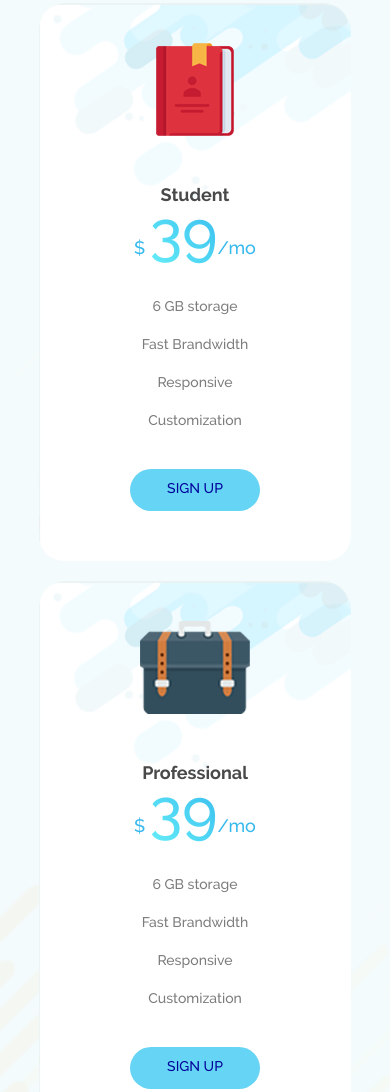
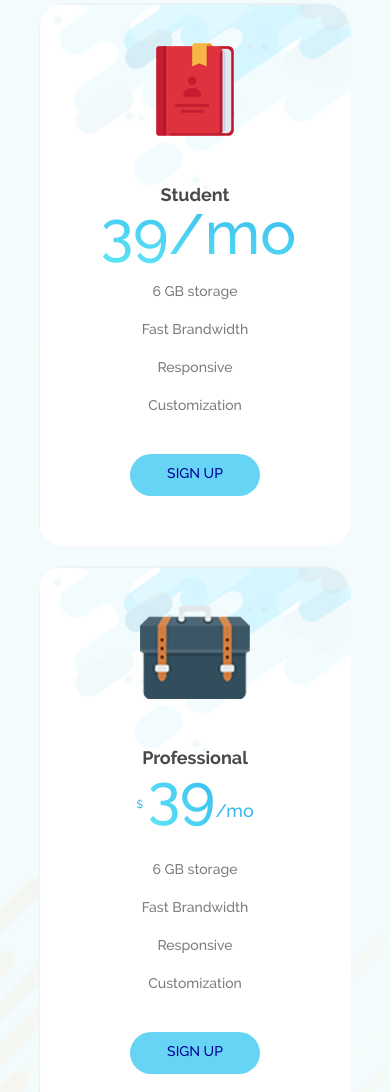
Before and after one commit to AlexSott/AlexSott.github.io, a plain HTML site: page index.html in a window 390 px wide. Shown: the part 4559-5651 px from the top of the page. Drawn offline with nearby package versions, Linux system fonts and the light colour scheme; files whose address does not match are found by name.

Commit message:
hamburger

```diff
--- a/index.html
+++ b/index.html
@@ -9,7 +9,7 @@
 
 	<link rel="stylesheet" href="css/reset.css">
 	<link rel="stylesheet" href="css/style.css">
-	<!-- <script src="js/less.min.js"></script> -->
+	<script src="https://code.jquery.com/jquery-3.3.1.js" integrity="sha256-2Kok7MbOyxpgUVvAk/HJ2jigOSYS2auK4Pfzbm7uH60="crossorigin="anonymous"></script>
 	<link href="https://use.fontawesome.com/releases/v5.0.6/css/all.css" rel="stylesheet">
 </head>
 <body>
@@ -230,7 +230,7 @@
 					<img class = "img_price" src="images/book.png" alt="book">
 					<ul class="price">
 						<li class="first_pr">Student</li>
-						<li class="pricepermonth">$ <span class="price_value">39</span>/mo</li>
+						<li class="price_value"><sup>$</sup>39/mo</li>
 						<li>6 GB storage</li>
 						<li>Fast Brandwidth</li>
 						<li>Responsive</li>
@@ -242,7 +242,7 @@
 					<img class = "img_price" src="images/bag-7.png" alt="bag">
 					<ul class="price">
 						<li class="first_pr">Professional</li>
-						<li class="pricepermonth">$ <span class="price_value">39</span>/mo</li>
+						<li class="pricepermonth"><sup>$</sup> <span class="price_value">39</span>/mo</li>
 						<li>6 GB storage</li>
 						<li>Fast Brandwidth</li>
 						<li>Responsive</li>
@@ -254,7 +254,7 @@
 					<img class = "img_price" src="images/shoppbag.png" alt="bag">
 					<ul class="price">
 						<li class="first_pr">Unlimited</li>
-						<li class="pricepermonth">$ <span class="price_value">39</span>/mo</li>
+						<li class="pricepermonth"><sup>$</sup> <span class="price_value">39</span>/mo</li>
 						<li>6 GB storage</li>
 						<li>Fast Brandwidth</li>
 						<li>Responsive</li>
--- a/js/scroll.js
+++ b/js/scroll.js
@@ -16,4 +16,4 @@ function topFunction() {
 	document.body.scrollTop = 0;
 	document.documentElement.scrollTop = 0;
 }
-$('html, body').animate({scrollTop: 0}, 2000);
+$('html, body').animate({scrollTop: 0}, 3000);
--- a/less/style.less
+++ b/less/style.less
@@ -809,6 +809,7 @@
 		}
 			.price_value {
 			font-size: 60px;
+			padding-bottom: 30px;
 			background: linear-gradient(to bottom left,	#36b9ee, #65eef8);
 			-webkit-background-clip: text;
 			-webkit-text-fill-color: transparent;
@@ -851,7 +852,6 @@
 		.container_pricingPlan {
 			display: block;
 			padding-top: 40px;
-			// width: 100%;
 			.columns_price {
 				width: 100%;
 				margin-left: auto;
```
Also changed, not shown: css/style.css.
